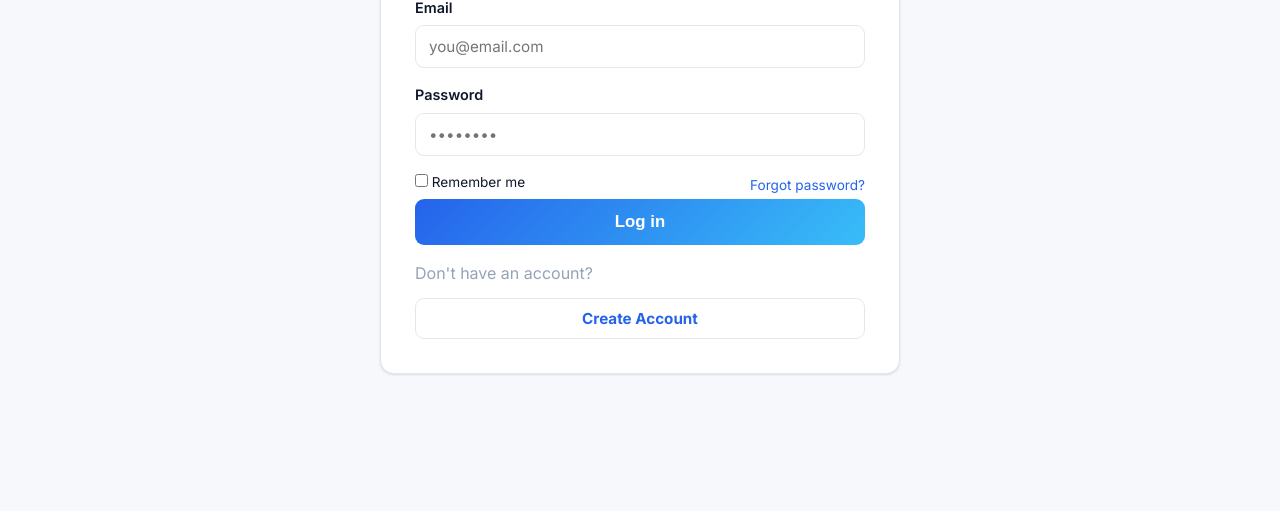
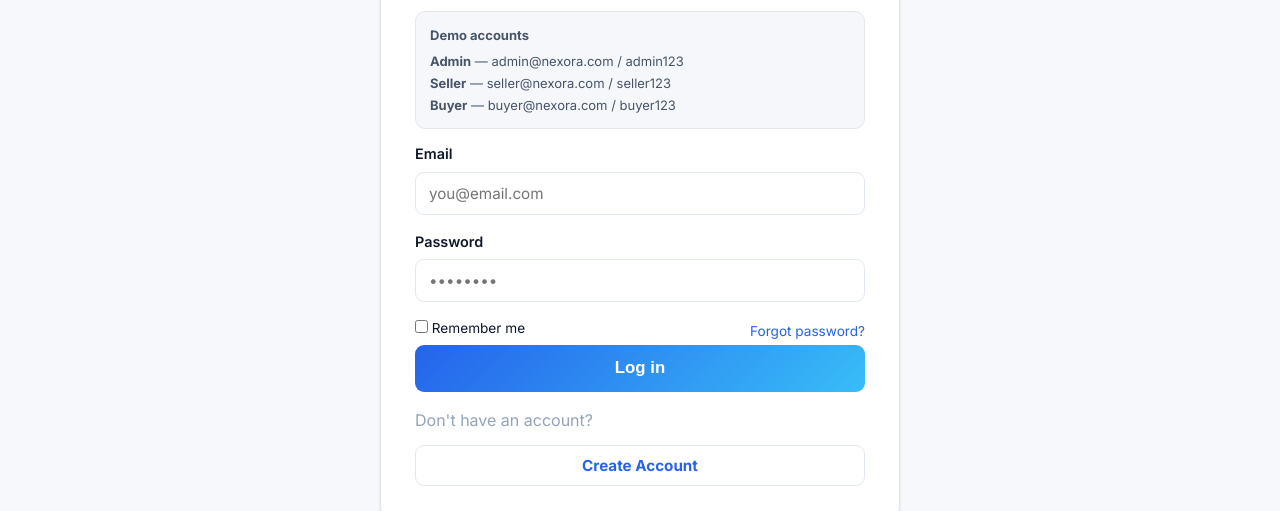
Before and after one commit to Ahmadmalik1122/CodeAlpha-nexora-marketplace, a website: page public/login.html in a window 1280 px wide. Shown: the part 320-831 px from the top of the page. Drawn offline with Linux system fonts and the light colour scheme; no server answers.

Commit message:
Add demo credentials section to login page
Added demo account credentials for Admin, Seller, and Buyer.

```diff
--- a/public/login.html
+++ b/public/login.html
@@ -10,6 +10,12 @@
     <div class="auth-brand"><span class="logo-mark">⚡</span> Nexora Marketplace</div>
     <h1>Welcome Back</h1>
     <p class="muted">Log in to track orders, shop faster and manage your store.</p>
+    <div class="demo-creds" style="background:#f6f7fb;border:1px solid #e5e7eb;border-radius:10px;padding:12px 14px;margin:14px 0;font-size:13px;line-height:1.7">
+      <strong style="display:block;margin-bottom:4px">Demo accounts</strong>
+      <div><strong>Admin</strong> — admin@nexora.com / admin123</div>
+      <div><strong>Seller</strong> — seller@nexora.com / seller123</div>
+      <div><strong>Buyer</strong> — buyer@nexora.com / buyer123</div>
+    </div>
     <form data-login-form>
       <div class="field"><label>Email</label><input type="email" name="email" placeholder="you@email.com" required autocomplete="email"></div>
       <div class="field"><label>Password</label><input type="password" name="password" placeholder="••••••••" required autocomplete="current-password"></div>
```
